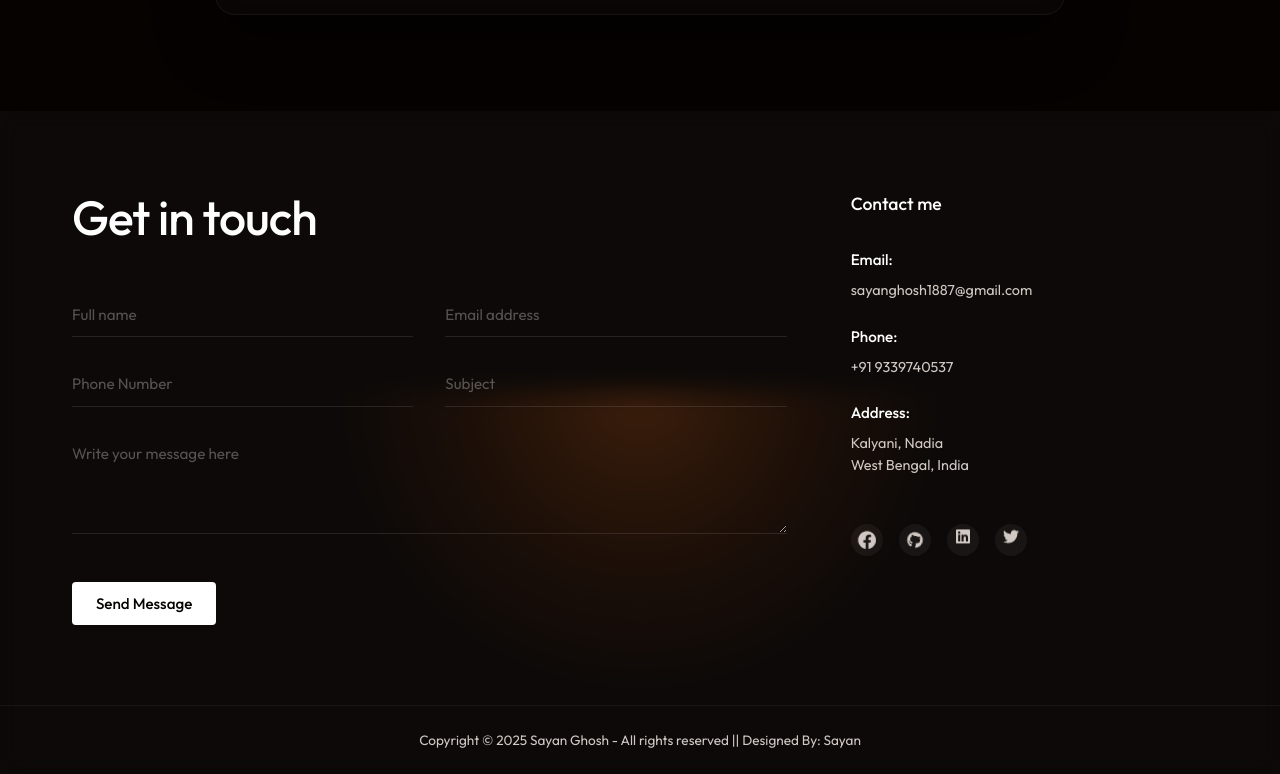
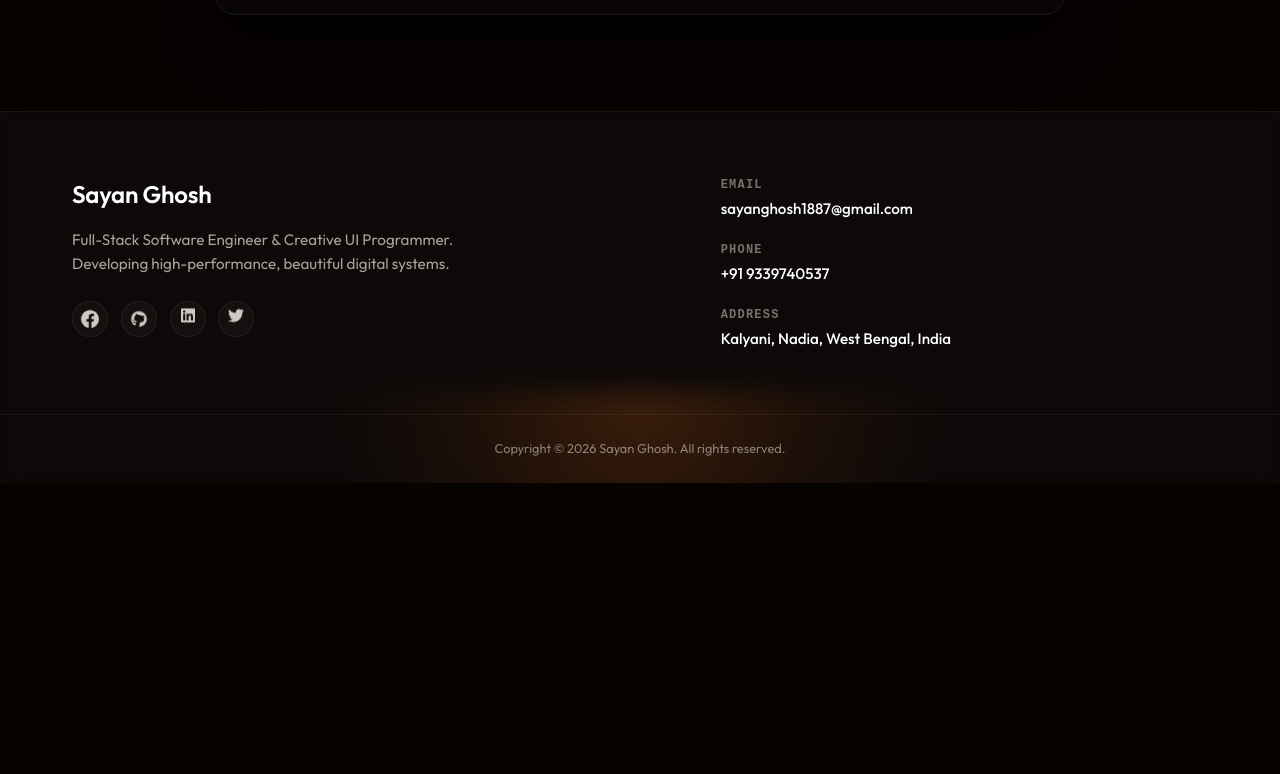
Before and after one commit to me-sayanghosh/Portfolio, a React app: page / in a window 1280 px wide. Shown: the part 6809-7583 px from the top of the page. After the commit the page ends 7292 px from the top, so only its background shows below. Built offline with nearby package versions, Linux system fonts and the light colour scheme; the HTML template or start-up script is replaced by a standard one.

Commit message:
feat: Update Footer component with new layout and remove contact form for improved user experience

```diff
--- a/src/App.jsx
+++ b/src/App.jsx
@@ -3,7 +3,6 @@ import Navbar from './components/Navbar';
 import Hero from './components/Hero';
 import Projects from './components/Projects';
 import Services from './components/Services';
-import Designs from './components/Designs';
 import About from './components/About';
 import Achievements from './components/Achievements';
 import Contact from './components/Contact';
@@ -32,7 +31,6 @@ function App() {
         <Hero />
         <Projects />
         <Services />
-
         <About />
         <Achievements />
         <Contact />
--- a/src/components/Footer.jsx
+++ b/src/components/Footer.jsx
@@ -4,49 +4,13 @@ import styles from './Footer.module.css';
 
 const Footer = () => {
   return (
-    <footer className={styles.footer} id="contact">
+    <footer className={styles.footer}>
       <div className={`app-container ${styles.grid}`}>
-        <div className={styles.formCol}>
-          <h2 className={styles.heading}>Get in touch</h2>
-          <form className={styles.form}>
-            <div className={styles.inputRow}>
-              <div className={styles.inputGroup}>
-                <input type="text" placeholder="Full name" className={styles.input} />
-              </div>
-              <div className={styles.inputGroup}>
-                <input type="email" placeholder="Email address" className={styles.input} />
-              </div>
-            </div>
-            <div className={styles.inputRow}>
-              <div className={styles.inputGroup}>
-                <input type="tel" placeholder="Phone Number" className={styles.input} />
-              </div>
-              <div className={styles.inputGroup}>
-                <input type="text" placeholder="Subject" className={styles.input} />
-              </div>
-            </div>
-            <div className={`${styles.inputGroup} ${styles.fullWidth}`}>
-              <textarea placeholder="Write your message here" className={styles.input} rows="4"></textarea>
-            </div>
-            <button className="btn-primary glassy-item" style={{marginTop: '1.5rem', width: 'fit-content'}}>Send Message</button>
-          </form>
-        </div>
-
         <div className={styles.colInfo}>
-          <h3 className={styles.colTitle}>Contact me</h3>
-          <div className={styles.infoBlock}>
-            <strong>Email:</strong>
-            <p>sayanghosh1887@gmail.com</p>
-          </div>
-          <div className={styles.infoBlock}>
-            <strong>Phone:</strong>
-            <p>+91 9339740537</p>
-          </div>
-          <div className={styles.infoBlock}>
-            <strong>Address:</strong>
-            <p>Kalyani, Nadia<br/>West Bengal, India</p>
-          </div>
-
+          <h3 className={styles.colTitle}>Sayan Ghosh</h3>
+          <p className={styles.colDesc}>
+            Full-Stack Software Engineer & Creative UI Programmer. Developing high-performance, beautiful digital systems.
+          </p>
           <div className={styles.socials}>
             <a href="https://www.facebook.com/sayan.ghosh.210964" target="_blank" rel="noopener noreferrer" className={styles.socialIcon}><Facebook size={16} className="anim-pulse" /></a>
             <a href="https://github.com/me-sayanghosh" target="_blank" rel="noopener noreferrer" className={styles.socialIcon}><Github size={16} className="anim-wiggle" /></a>
@@ -54,11 +18,26 @@ const Footer = () => {
             <a href="https://x.com/SayanDev01" target="_blank" rel="noopener noreferrer" className={styles.socialIcon}><Twitter size={16} className="anim-float" /></a>
           </div>
         </div>
+
+        <div className={styles.contactDetails}>
+          <div className={styles.infoBlock}>
+            <strong>Email</strong>
+            <p>sayanghosh1887@gmail.com</p>
+          </div>
+          <div className={styles.infoBlock}>
+            <strong>Phone</strong>
+            <p>+91 9339740537</p>
+          </div>
+          <div className={styles.infoBlock}>
+            <strong>Address</strong>
+            <p>Kalyani, Nadia, West Bengal, India</p>
+          </div>
+        </div>
       </div>
 
       <div className={styles.bottomBar}>
         <div className="app-container">
-          <p>Copyright &copy; 2025 Sayan Ghosh - All rights reserved || Designed By: Sayan</p>
+          <p>Copyright &copy; 2026 Sayan Ghosh. All rights reserved.</p>
         </div>
       </div>
     </footer>
--- a/src/components/Footer.module.css
+++ b/src/components/Footer.module.css
@@ -2,135 +2,92 @@
   background-color: var(--glass-bg);
   backdrop-filter: var(--glass-blur);
   -webkit-backdrop-filter: var(--glass-blur);
-  padding-top: 5rem;
+  padding-top: 4rem;
+  border-top: 1px solid rgba(255, 255, 255, 0.05);
 }
 
 .grid {
   display: grid;
-  grid-template-columns: 2fr 1fr;
+  grid-template-columns: 1.2fr 1fr;
   gap: 4rem;
-  padding-bottom: 5rem;
+  padding-bottom: 4rem;
+  align-items: start;
 }
 
-.formCol {
-  display: flex;
-  flex-direction: column;
-}
-
-.heading {
-  font-size: 3rem;
-  line-height: 1.1;
-  font-weight: 500;
-  margin-bottom: 3rem;
-  letter-spacing: -0.02em;
-}
-
-.form {
-  display: flex;
-  flex-direction: column;
-  gap: 1.5rem;
-}
-
-.inputRow {
-  display: grid;
-  grid-template-columns: 1fr 1fr;
-  gap: 2rem;
-}
-
-.inputGroup {
-  display: flex;
-  flex-direction: column;
-}
-
-.input {
-  background: transparent;
-  border: none;
-  border-bottom: 1px solid rgba(255, 255, 255, 0.1);
-  padding: 0.8rem 0;
-  color: var(--text-primary);
-  font-family: inherit;
-  font-size: 0.95rem;
-  transition: all 0.3s ease;
-  width: 100%;
-}
-
-.input::placeholder {
-  color: rgba(255, 255, 255, 0.3);
-}
-
-.input:focus {
-  outline: none;
-  border-bottom-color: rgba(255, 255, 255, 0.6);
-  padding-left: 0.5rem;
-}
-
-.socials {
-  margin-top: 1.5rem;
-  display: flex;
-  gap: 1rem;
-}
-
-.socialIcon {
-  width: 32px;
-  height: 32px;
-  border-radius: 50%;
-  background-color: rgba(255, 255, 255, 0.05);
-  display: flex;
-  justify-content: center;
-  align-items: center;
-  color: var(--text-secondary);
-  transition: all 0.2s;
-}
-
-.socialIcon:hover {
-  background-color: rgba(255, 255, 255, 0.1);
-  color: var(--text-primary);
-}
-
-.colInfo, .colLinks {
-  display: flex;
-  flex-direction: column;
-}
-
-.colTitle {
-  font-size: 1.1rem;
-  font-weight: 500;
-  margin-bottom: 2rem;
-  color: var(--text-primary);
-}
-
-.infoBlock {
-  margin-bottom: 1.5rem;
-}
-
-.infoBlock strong {
-  display: block;
-  font-size: 0.95rem;
-  font-weight: 500;
-  margin-bottom: 0.5rem;
-  color: var(--text-primary);
-}
-
-.infoBlock p {
-  color: var(--text-secondary);
-  font-size: 0.9rem;
-  line-height: 1.5;
-}
-
-.links {
-  list-style: none;
+.colInfo {
   display: flex;
   flex-direction: column;
   gap: 1rem;
 }
 
-.links a {
+.colTitle {
+  font-size: 1.5rem;
+  font-weight: 600;
+  color: var(--text-primary);
+  letter-spacing: -0.01em;
+}
+
+.colDesc {
   color: var(--text-secondary);
   font-size: 0.95rem;
+  line-height: 1.6;
+  opacity: 0.8;
+  max-width: 420px;
 }
 
-.links a:hover {
+.socials {
+  margin-top: 0.5rem;
+  display: flex;
+  gap: 0.8rem;
+}
+
+.socialIcon {
+  width: 36px;
+  height: 36px;
+  border-radius: 50%;
+  background-color: rgba(255, 255, 255, 0.03);
+  border: 1px solid rgba(255, 255, 255, 0.06);
+  display: flex;
+  justify-content: center;
+  align-items: center;
+  color: var(--text-secondary);
+  transition: all 0.3s cubic-bezier(0.16, 1, 0.3, 1);
+}
+
+.socialIcon:hover {
+  background-color: rgba(255, 255, 255, 0.08);
+  border-color: rgba(255, 255, 255, 0.15);
   color: var(--text-primary);
+  transform: translateY(-2px);
+}
+
+/* Contact Details Block */
+.contactDetails {
+  display: flex;
+  flex-direction: column;
+  gap: 1.25rem;
+}
+
+.infoBlock {
+  display: flex;
+  flex-direction: column;
+  gap: 0.25rem;
+}
+
+.infoBlock strong {
+  font-family: monospace;
+  font-size: 0.75rem;
+  font-weight: 600;
+  letter-spacing: 0.1em;
+  color: var(--text-secondary);
+  opacity: 0.55;
+  text-transform: uppercase;
+}
+
+.infoBlock p {
+  color: var(--text-primary);
+  font-size: 0.95rem;
+  font-weight: 500;
 }
 
 .bottomBar {
@@ -141,23 +98,29 @@
 
 .bottomBar p {
   color: var(--text-secondary);
-  font-size: 0.85rem;
+  font-size: 0.8rem;
+  opacity: 0.6;
   margin: 0;
 }
 
-@media (max-width: 968px) {
+@media (max-width: 768px) {
   .grid {
     grid-template-columns: 1fr;
-    gap: 4rem;
+    gap: 3rem;
+    padding-bottom: 3rem;
   }
 
-  .formCol {
-    border-bottom: 1px solid rgba(255, 255, 255, 0.05);
-    padding-bottom: 4rem;
+  .colInfo {
+    align-items: center;
+    text-align: center;
   }
 
-  .inputRow {
-    grid-template-columns: 1fr;
-    gap: 1.5rem;
+  .contactDetails {
+    align-items: center;
+    text-align: center;
+  }
+
+  .colDesc {
+    max-width: 100%;
   }
 }
```
